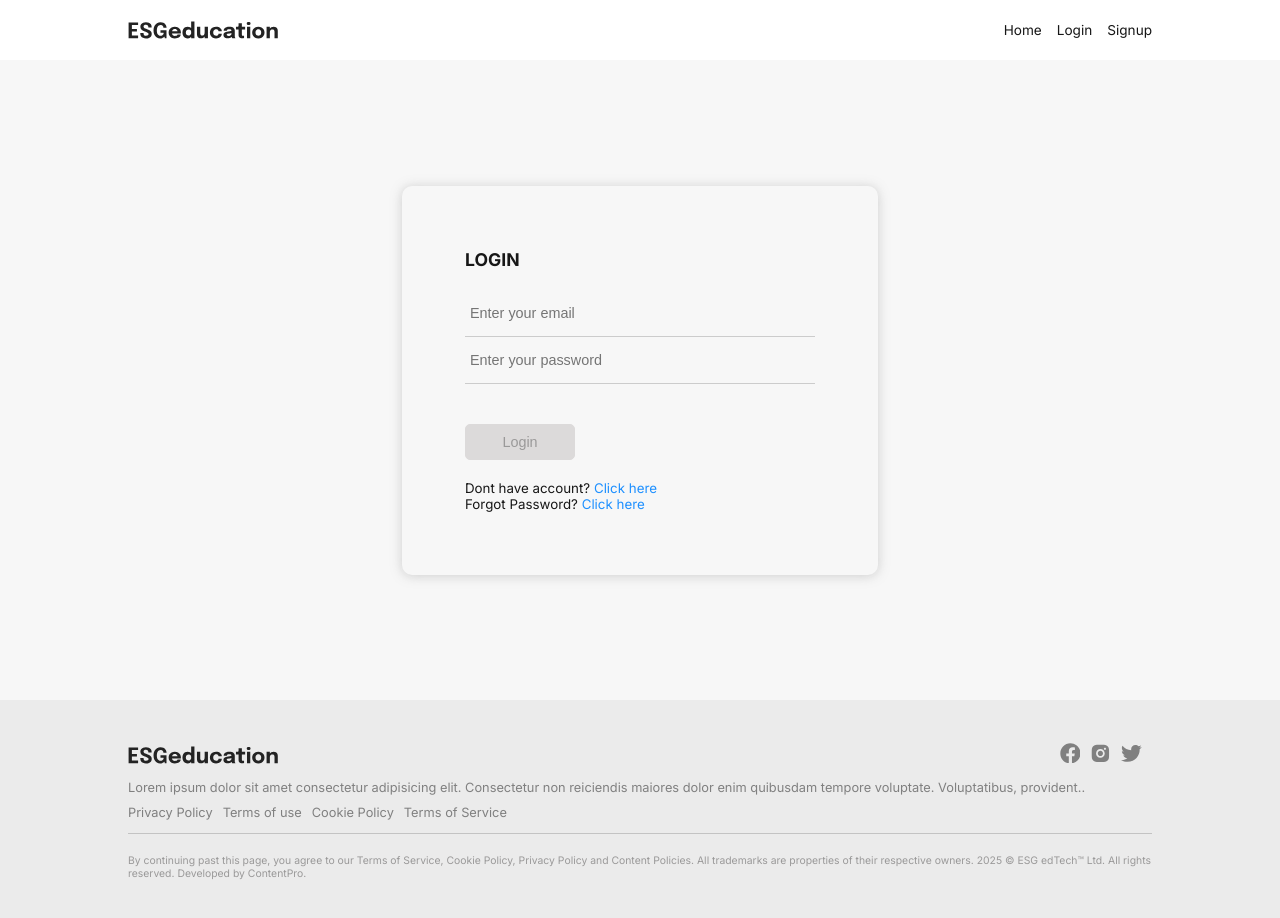
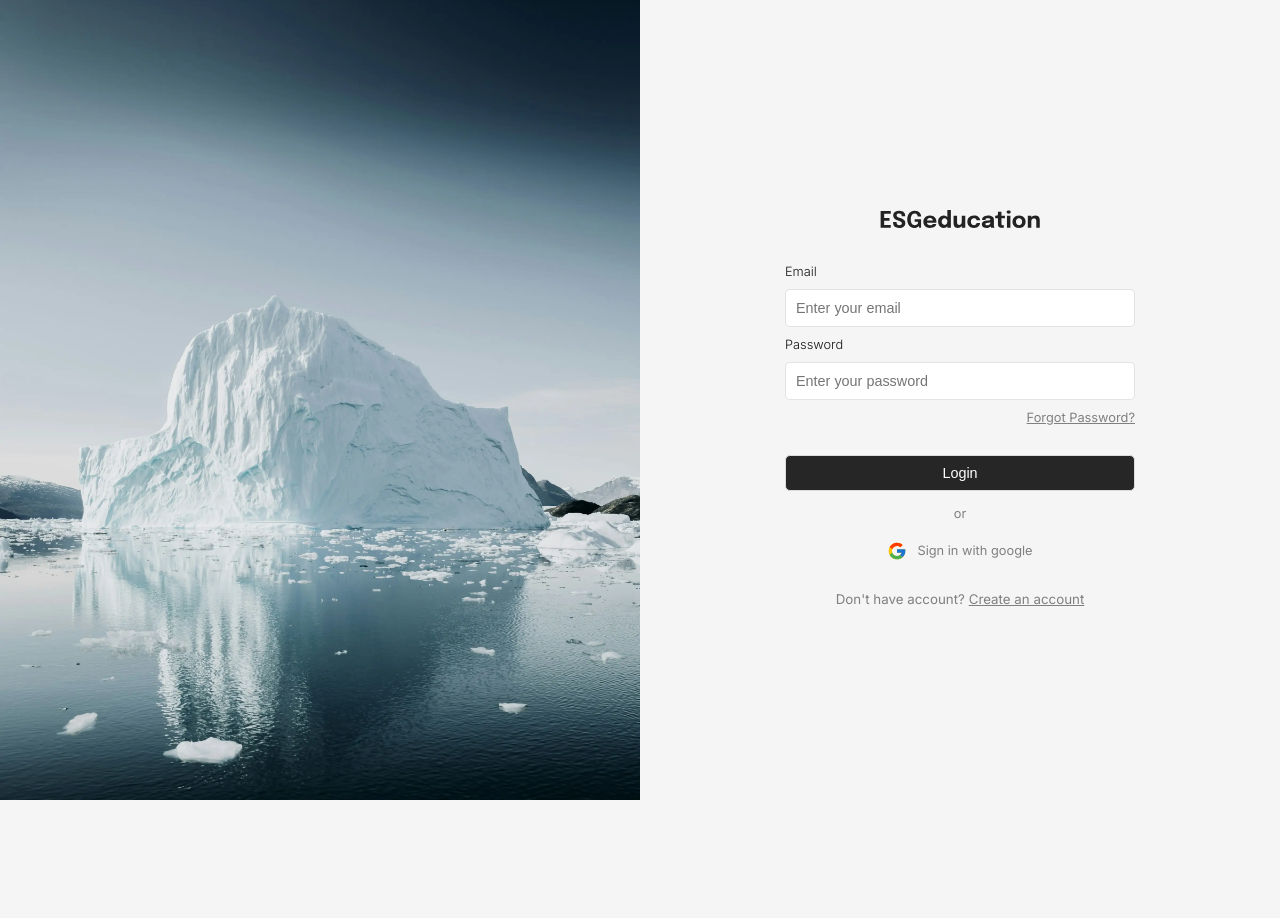
Before and after one commit to ungcnbacademy/ungcnbacademy-frontend, a Next.js app: page /login in a window 1280 px wide. Shown: the top 918 px of the page. After the commit the page ends 800 px from the top, so only its background shows below. Built offline with nearby package versions, Linux system fonts and the light colour scheme.

Commit message:
login pg design

```diff
--- a/src/app/(auth)/layout.jsx
+++ b/src/app/(auth)/layout.jsx
@@ -1,12 +1,9 @@
-import Footer from '@/components/footer/footer';
-import Navbar from '@/components/navbar/navbar';
-
+import styles from './layout.module.css';
 export default function Layout({ children }) {
 	return (
-		<>
-			<Navbar variant='white'/>
-			{children}
-			<Footer />
-		</>
+		<div className={styles.main}>
+			<div className={styles.left}></div>
+			<div className={styles.right}>{children}</div>
+		</div>
 	);
 }
--- /dev/null
+++ b/src/app/(auth)/layout.module.css
@@ -0,0 +1,24 @@
+.main {
+	display: flex;
+	width: 100%;
+	min-height: 100vh;
+
+	.left {
+		flex: 1;
+		background-color: rgb(168, 168, 168);
+		background-image: url('/assets/auth-bg.webp');
+		background-size: cover;
+		background-position: center;
+		background-repeat: no-repeat;
+	}
+	.right {
+		flex: 1;
+		display: flex;
+		align-items: center;
+	}
+	@media screen and (max-width: 768px) {
+		.left {
+			display: none;
+		}
+	}
+}
--- a/src/app/(auth)/login/page.jsx
+++ b/src/app/(auth)/login/page.jsx
@@ -11,6 +11,7 @@ import Input from '../../../components/ui/input/input';
 import Message from '../../../components/ui/message/message';
 
 import { allAdminRoles, userRoles } from '@/constants/constants';
+import Image from 'next/image';
 
 export default function Login() {
 	const [data, setData] = useState({});
@@ -51,7 +52,7 @@ export default function Login() {
 	useEffect(() => {
 		const userDetails = JSON.parse(localStorage.getItem('user'));
 		if (!userDetails?.token || error) return;
-		if (userDetails.user?.role === userRoles.client.role ) {
+		if (userDetails.user?.role === userRoles.client.role) {
 			redirect('/');
 		} else if (allAdminRoles.includes(userDetails.user?.role)) {
 			redirect('/admin/dashboard');
@@ -60,55 +61,58 @@ export default function Login() {
 
 	return (
 		<div className={styles.main}>
-			<div className={styles.container}>
-				<p className={styles.title}>LOGIN</p>
-				<br />
-				<form
-					onSubmit={onLoginSubmitHandlerAsync}
-					className={styles.form}
-				>
+			<Image src={'/logoBlack.svg'} alt="Logo" width={160} height={50} />
+			<form onSubmit={onLoginSubmitHandlerAsync} className={styles.form}>
+				<label className={styles.label}>Email</label>
 				<Input
 					type="email"
+					variant="outLined"
 					placeholder="Enter your email"
 					name="email"
 					onChange={handleChange}
 					className={styles.input}
 				/>
+				<label className={styles.label}>Password</label>
 				<Input
 					type="password"
+					variant="outLined"
 					placeholder="Enter your password"
 					name="password"
 					onChange={handleChange}
 					className={styles.input}
 				/>
-
-					<br />
-					{error?.message && (
-						<Message text={error?.message} type="error" />
-					)}
-					<br />
+				<Link
+					href="/passwordReset"
+					className={styles.forgotPasswordLink}
+				>
+					Forgot Password?
+				</Link>
 				<Button
 					disabled={btnDisabled || loading}
 					text="Login"
 					type="submit"
 					variant="primary"
 					loading={loading}
+					className={styles.button}
 				/>
 			</form>
+			{error?.message && <Message text={error?.message} type="error" />}
+			<small className={styles.or}>or</small>
+			<div className={styles.googleButton}>
+				<Image
+					src="/icons/google.svg"
+					alt="Google"
+					width={20}
+					height={20}
+				/>
+				<p className={styles.googleText}>Sign in with google</p>
+			</div>
 			<small className={styles.small}>
-					Dont have account?{' '}
+				Don't have account?{' '}
 				<Link href="/signup" className={styles.link}>
-						Click here
-					</Link>
-				</small>
-
-				<small>
-					Forgot Password? {''}
-					<Link href="/passwordReset" className={styles.link}>
-						Click here
+					Create an account
 				</Link>
 			</small>
 		</div>
-		</div>
 	);
 }
--- a/src/app/(auth)/login/page.module.css
+++ b/src/app/(auth)/login/page.module.css
@@ -1,53 +1,77 @@
 .main {
 	width: 100%;
-	min-height: 80vh;
 	display: flex;
 	align-items: center;
 	justify-content: center;
 	flex-direction: column;
 	padding: 10px;
 
-	.container {
-		border-radius: 10px;
-		padding: clamp(5%, 10%, 50px);
-		box-shadow: 0 1px 12px rgba(128, 128, 128, 0.348);
+	> .form {
 		display: flex;
 		flex-direction: column;
+		gap: 10px;
+		width: clamp(250px, 30vw, 350px);
+		margin-top: 20px;
+		> .label {
+			font-size: 0.8rem;
+			font-weight: 300;
+		}
+		> .input {
+			background-color: white;
+			border: solid 1px rgba(199, 199, 199, 0.498);
+		}
+		> .forgotPasswordLink {
+			font-size: 0.8rem;
+			text-align: right;
+			color: var(--foreground-light);
+			text-decoration: none;
+			text-decoration: underline;
+			transition: color 0.6s ease-in-out;
+			&:hover {
+				color: var(--foreground);
+			}
+		}
+		> .button {
+			background-color: var(--accent1);
+			color: white;
+			width: 100%;
+			font-weight: 300;
+			margin-block: 20px 5px;
+		}
+	}
+	.or {
+		color: var(--foreground-light);
+		font-size: 0.8rem;
+		margin-top: 10px;
+	}
+	.googleButton {
+		display: flex;
+		align-items: center;
+		cursor: pointer;
+		margin-top: 20px;
+		> .googleText {
+			margin-left: 10px;
+			font-size: 0.8rem;
 
-		> .title {
-			font-size: 1.1rem;
-			font-weight: bold;
+			color: var(--foreground-light);
+			transition: color 0.6s ease-in-out;
 		}
-
-		> .img {
-			width: 140px;
-		}
-		> .form {
-			display: flex;
-			flex-direction: column;
-			align-items: flex-start;
-			width: clamp(250px, 30vw, 350px);
-			margin-bottom: 20px;
-			> .input {
-				padding: 15px 10px;
-				width: 100%;
-				border: none;
-				background: #ffffff03;
-				font-size: 0.9rem;
-				outline: none;
-				border: none;
-				border-bottom: rgb(204, 204, 204) solid 1px;
-				padding-left: 2px;
+		&:hover {
+			> .googleText {
+				color: var(--foreground);
 			}
 		}
 	}
-
+	.small {
+		color: var(--foreground-light);
+		margin-top: 30px;
+	}
 	.link {
-		color: var(--accent2);
 		transition: all 0.6s ease-in-out;
 		text-decoration: none;
+		text-decoration: underline;
 	}
 	.link:hover {
-		text-decoration: underline;
+		color: var(--accent2);
 	}
 }
--- a/src/app/globals.css
+++ b/src/app/globals.css
@@ -1,5 +1,5 @@
 :root {
-	--background: #f7f7f7;
+	--background: #f5f5f5;
 	--background-dashboard: white;
 	--background-disabled: #dcdada;
 
--- a/src/components/ui/input/input.jsx
+++ b/src/components/ui/input/input.jsx
@@ -12,6 +12,7 @@ export default function Input({
 	style = {},
 	variant = 'primary',
 	defaultValue,
+	className = '',
 }) {
 	// If no value is provided, the input will manage its own state internally
   const isControlled = value !== undefined;
@@ -33,7 +34,7 @@ export default function Input({
 			placeholder={placeholder}
 			onChange={handleChange}
 			{...(isControlled ? { value } : {defaultValue})}
-			className={`${styles.input} ${styles[variant]}`}
+			className={`${styles.input} ${styles[variant]} ${className}`}
 			name={name}
 			required={required}
 			disabled={disabled}
```
Also changed, not shown: public/assets/auth-bg.webp (added), public/icons/google.svg (added). Lines whose indentation alone changed are shown as unchanged.
